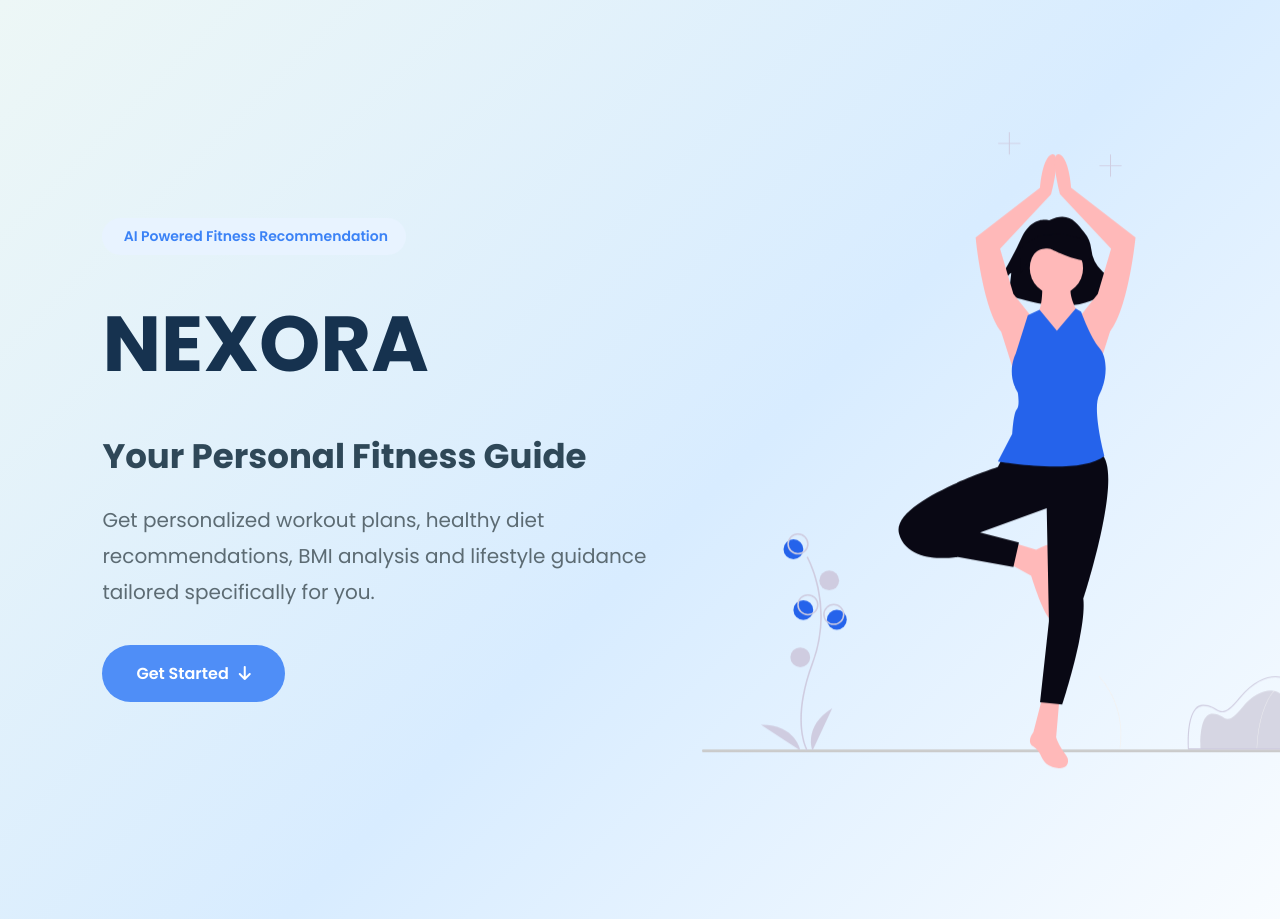
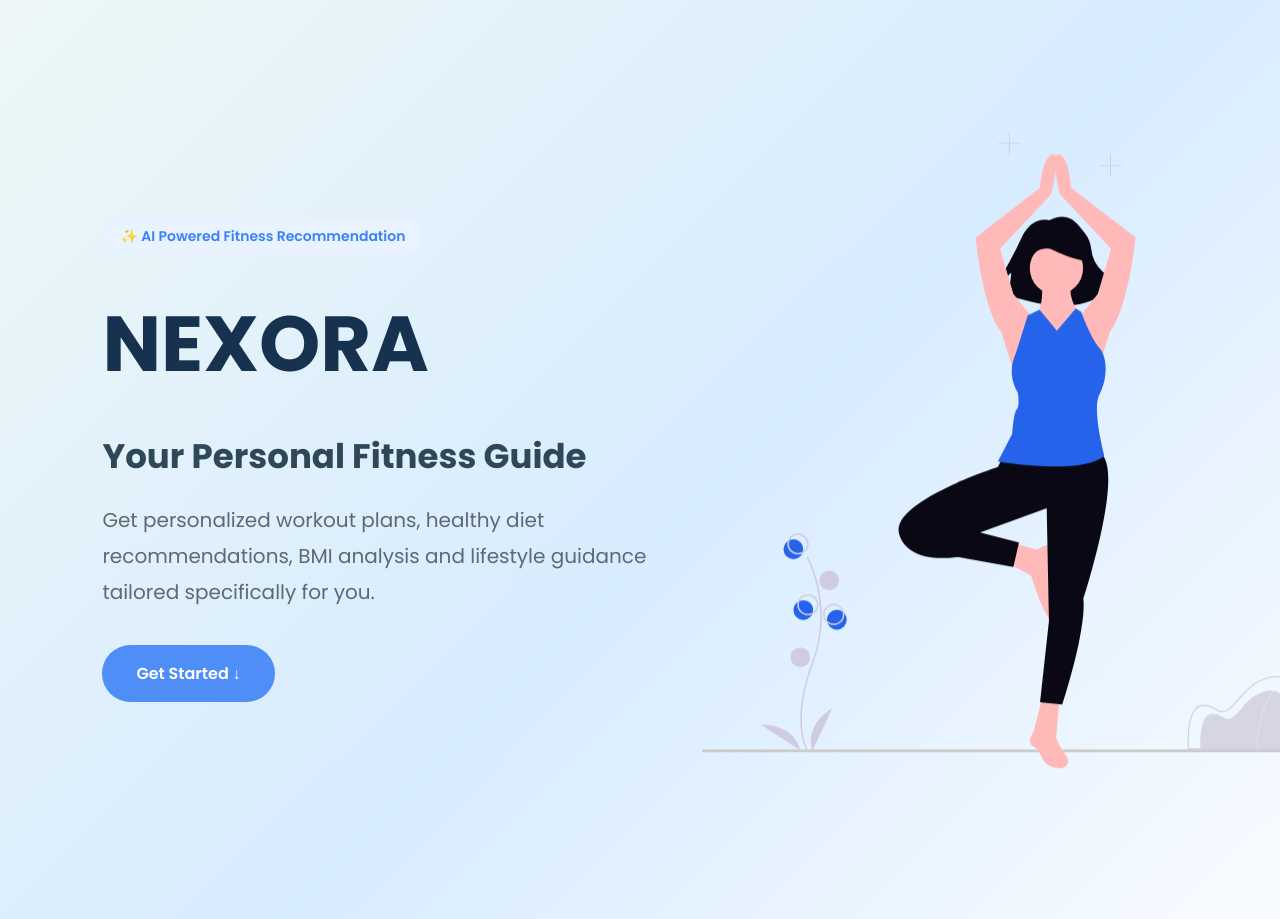
Before and after one commit to santhoshsrinika7/Fitness-AI, a Flask app: page / in a window 1280 px wide; the page is wider, and only the part inside the window is pictured. Shown: the top 919 px of that part. Run offline with Flask 3, Linux system fonts and the light colour scheme.

Commit message:
Update index.html

```diff
--- a/templates/index.html
+++ b/templates/index.html
@@ -21,12 +21,13 @@ href="https://cdnjs.cloudflare.com/ajax/libs/font-awesome/6.5.1/css/all.min.css"
 <!-- ================= HERO SECTION ================= -->
 
 <section class="hero">
+    <div class="bg-circle circle1"></div>
+<div class="bg-circle circle2"></div>
 
     <div class="hero-left">
 
         <span class="tagline">
-            <i class="fa-solid fa-sparkles"></i>
-            AI Powered Fitness Recommendation
+            ✨ AI Powered Fitness Recommendation
         </span>
 
         <h1>NEXORA</h1>
@@ -39,8 +40,7 @@ href="https://cdnjs.cloudflare.com/ajax/libs/font-awesome/6.5.1/css/all.min.css"
         </p>
 
         <a href="#fitness-form" class="hero-btn">
-            Get Started
-            <i class="fa-solid fa-arrow-down"></i>
+            Get Started ↓
         </a>
 
     </div>
@@ -53,7 +53,6 @@ href="https://cdnjs.cloudflare.com/ajax/libs/font-awesome/6.5.1/css/all.min.css"
     </div>
 
 </section>
-
 
 
 <div class="form-card" id="fitness-form">
```
